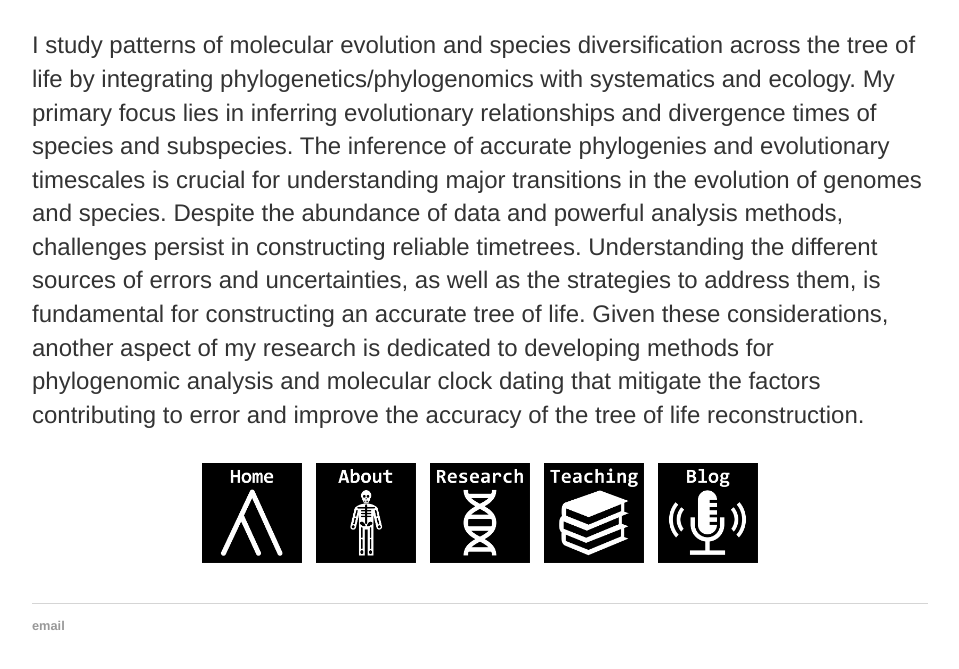
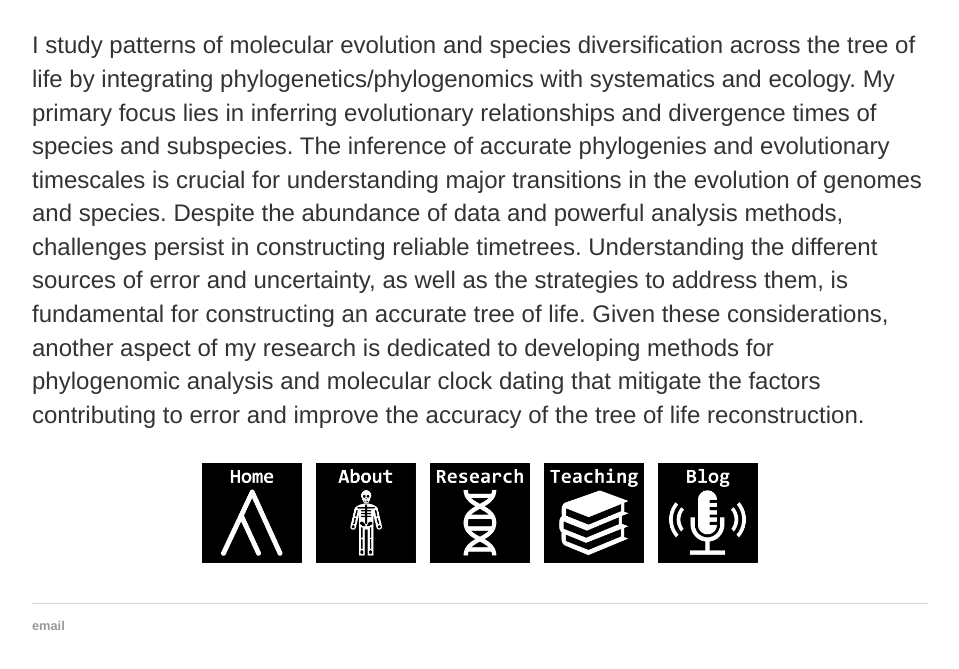
Before and after one commit to josebarbamontoya/josebarbamontoya.github.io, a Jekyll site: the page built from index.html, in a window 1280 px wide, cut to the strip 524-1219 px from the top of the page. Shown: the top 669 px of the strip, without its empty margins (160-1119 px from the left). Built offline with Jekyll 4.4.1, drawn with Linux system fonts in a browser that asks for light colours.

Commit message:
Update index.html

```diff
--- a/index.html
+++ b/index.html
@@ -5,7 +5,7 @@
 <div class="blurb">
 	<h1>Jose Barba-Montoya</h1>
 	<p style="text-align:center;"><img src="img/photo1.jpg" height="300" width="394"></p>
-	<p>I study patterns of molecular evolution and species diversification across the tree of life by integrating phylogenetics/phylogenomics with systematics and ecology. My primary focus lies in inferring evolutionary relationships and divergence times of species and subspecies. The inference of accurate phylogenies and evolutionary timescales is crucial for understanding major transitions in the evolution of genomes and species. Despite the abundance of data and powerful analysis methods, challenges persist in constructing reliable timetrees. Understanding the different sources of errors and uncertainties, as well as the strategies to address them, is fundamental for constructing an accurate tree of life. Given these considerations, another aspect of my research is dedicated to developing methods for phylogenomic analysis and molecular clock dating that mitigate the factors contributing to error and improve the accuracy of the tree of life reconstruction.</em></p>
+	<p>I study patterns of molecular evolution and species diversification across the tree of life by integrating phylogenetics/phylogenomics with systematics and ecology. My primary focus lies in inferring evolutionary relationships and divergence times of species and subspecies. The inference of accurate phylogenies and evolutionary timescales is crucial for understanding major transitions in the evolution of genomes and species. Despite the abundance of data and powerful analysis methods, challenges persist in constructing reliable timetrees. Understanding the different sources of error and uncertainty, as well as the strategies to address them, is fundamental for constructing an accurate tree of life. Given these considerations, another aspect of my research is dedicated to developing methods for phylogenomic analysis and molecular clock dating that mitigate the factors contributing to error and improve the accuracy of the tree of life reconstruction.</em></p>
 </div><!-- /.blurb -->
 
 <div style="text-align:center; margin-top:32px; margin-bottom:36px;">
```
